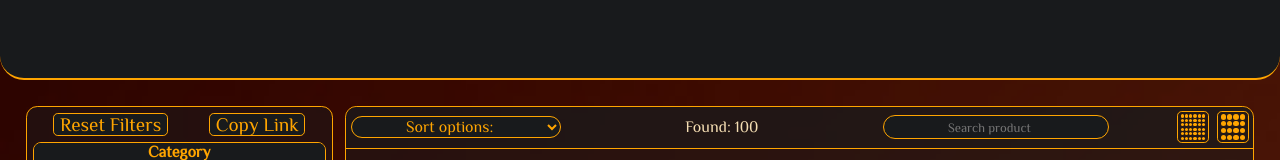
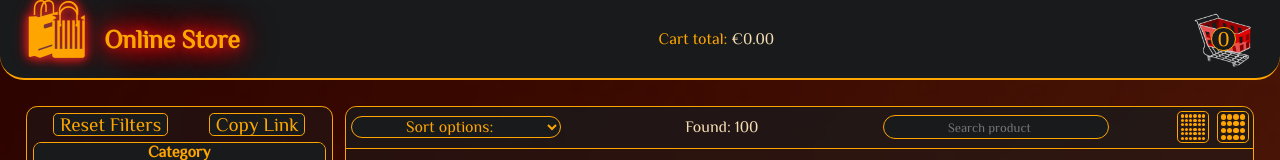
Before and after one commit to StanislavMamulin/online-store-team, a website built with webpack: page src/index.html in a window 1280 px wide. Shown: the top 160 px of the page. Built offline with nearby package versions, Linux system fonts and the light colour scheme; grey boxes are pictures that could not be loaded.

Commit message:
feat: add elements in header

```diff
--- a/src/components/view/CatalogPage/CatalogPage.ts
+++ b/src/components/view/CatalogPage/CatalogPage.ts
@@ -17,6 +17,33 @@ export class CatalogPage {
 
         this.el.append(filtersBlock, cardsBlock);
         this.foundCounter();
+        this.createHeaderContent();
+    }
+
+    private createHeaderContent() {
+        const headerBlock = document.querySelector('header');
+        const logoContainer = this.createDiv('logo-container');
+        const logo = this.createDiv('logo');
+        logo.innerText = '🛍';
+        const brandName = document.createElement('h2');
+        brandName.className = 'brand-name';
+        brandName.innerText = 'Online Store';
+        logoContainer.append(logo, brandName);
+
+        const totalPrice = this.createDiv('total-price');
+        totalPrice.innerText = ' €0.00';
+        const priceSpan = document.createElement('span');
+        priceSpan.innerText = 'Cart total:';
+        totalPrice.prepend(priceSpan);
+
+        const shoppingCart = this.createDiv('shopping-cart');
+        const cartItems = this.createDiv('cart-items');
+        const cartItemsCounter = this.createDiv('cart-items-counter');
+        cartItemsCounter.innerText = '0';
+        cartItems.append(cartItemsCounter);
+        shoppingCart.append(cartItems);
+
+        headerBlock?.append(logoContainer, totalPrice, shoppingCart);
     }
 
     private createFiltersBlock(): HTMLElement {
--- a/src/components/view/CatalogPage/styles.scss
+++ b/src/components/view/CatalogPage/styles.scss
@@ -83,6 +83,62 @@ header {
     border-radius: 0 0 1.5rem 1.5rem;
     justify-content: space-between;
     overflow: hidden;
+    .logo-container {
+        height: 100%;
+        display: flex;
+        align-items: center;
+        cursor: pointer;
+        .logo {
+            line-height: 100%;
+            font-size: 400%;
+            display: flex;
+            align-items: center;
+            text-shadow: 0 0 10px rgb(88, 68, 68), 0 0 5px red, 0 0 10px red, 0 0 15px red;
+            padding-bottom: 5%;
+        }
+        .brand-name {
+            margin-left: 1rem;
+            text-shadow: 0 0 10px rgb(184, 24, 24), 0 0 20px red, 0 0 30px red, 0 0 40px red;
+            font-size: 160%;
+        }
+    }
+    .total-price {
+        display: block;
+        color: wheat;
+    }
+    .shopping-cart {
+        width: 5%;
+        height: 80%;
+        cursor: pointer;
+        display: flex;
+        align-items: center;
+        background-image: url("../../../assets/images/cart.png");
+        background-size: contain;
+        background-repeat: no-repeat;
+        background-position: center;
+        justify-content: center;
+        .cart-items {
+            overflow: hidden;
+            position: relative;
+            width: 40%;
+            padding-bottom: 40%;
+            .cart-items-counter {
+                position: absolute;
+                top: 0;
+                left: 0;
+                width: 100%;
+                height: 100%;
+                background-color: #181a1c;
+                display: flex;
+                align-items: center;
+                justify-content: center;
+                z-index: 99;
+                border: 1px solid orange;
+                font-size: 130%;
+                border-radius: 50%;
+            }
+        }
+    }
 }
 
 footer {
```
Also changed, not shown: src/assets/images/cart.png (added), src/components/view/CatalogPage/styles.css, src/components/view/CatalogPage/styles.min.css.
